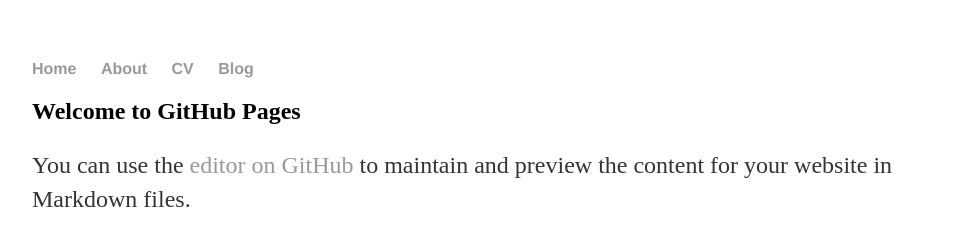
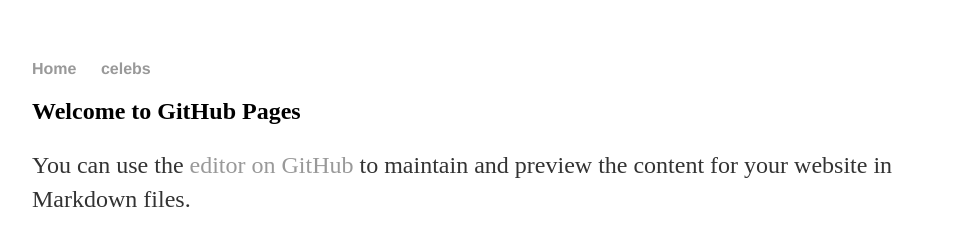
Before and after one commit to rthngl/rthngl.github.io, a Jekyll site: the page built from jekyll-readme.md, in a window 1280 px wide. Shown: the top 246 px of the page, without its empty margins (160-1119 px from the left). Built offline with Jekyll 4.4.1, drawn with Linux system fonts in a browser that asks for light colours; our own code applies the rules of GitHub Pages for plain Markdown files.

Commit message:
Update default.html

```diff
--- a/_layouts/default.html
+++ b/_layouts/default.html
@@ -9,9 +9,9 @@
 			<nav>
 	    		<ul>
 	        		<li><a href="/">Home</a></li>
-		        	<li><a href="/about">About</a></li>
-	        		<li><a href="/cv">CV</a></li>
-	        		<li><a href="/blog">Blog</a></li>
+		        	<li><a href="/celebs">celebs</a></li>
+	        		<!-- <li><a href="/cv">CV</a></li>
+	        		<li><a href="/blog">Blog</a></li> -->
 	    		</ul>
 			</nav>
 			<div class="container">
```
